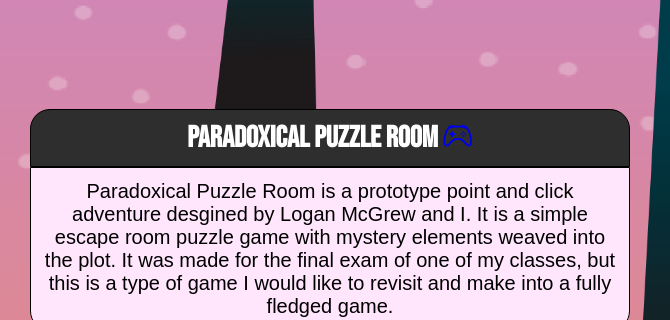
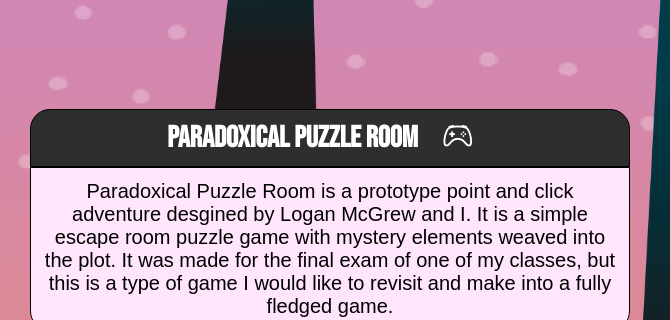
Before and after one commit to MonoKnight/CTK-301, a plain HTML site: page Final-Project/Games.html in a window 1280 px wide. Shown: the part 551-871 px from the top of the page, 610-1280 px from the left. Drawn offline with nearby package versions, Linux system fonts and the light colour scheme; a web font is replaced by a local one.

Commit message:
Update GamePage.css

```diff
--- a/Final-Project/GamePage.css
+++ b/Final-Project/GamePage.css
@@ -145,6 +145,21 @@ Iframe {
   border-bottom-right-radius: 20px;
 }
 
+main a {
+  font-size: 30px;
+  color: white;
+  padding: 10px;
+  background-color: #2e2e2e;
+  color: white;
+  transition: color 0.5s;
+  border-radius: 100px;
+  margin: 10px;
+}
+
+main a:hover{
+  color: #409adb;
+}
+
 footer {
   grid-column: span 12;
   text-align: center;
```
